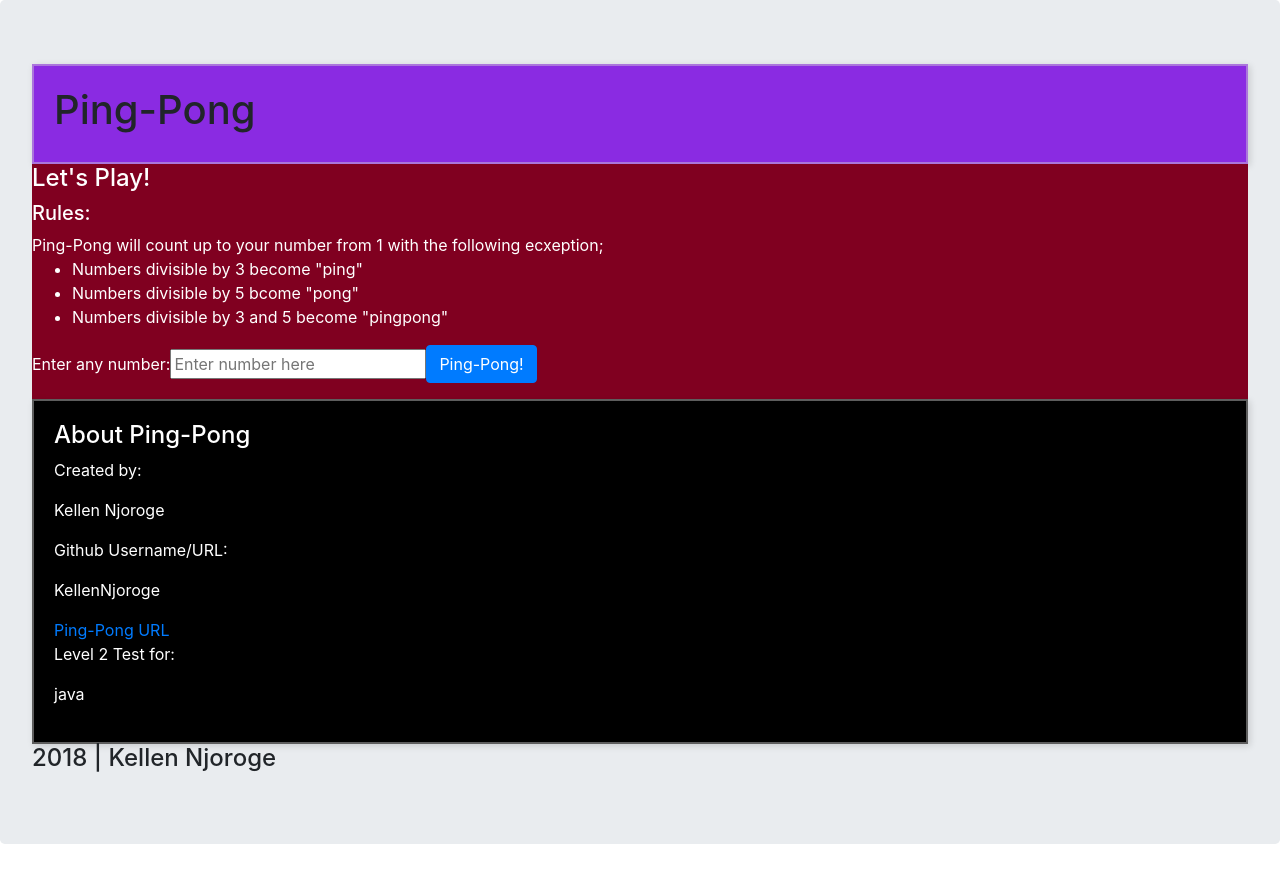
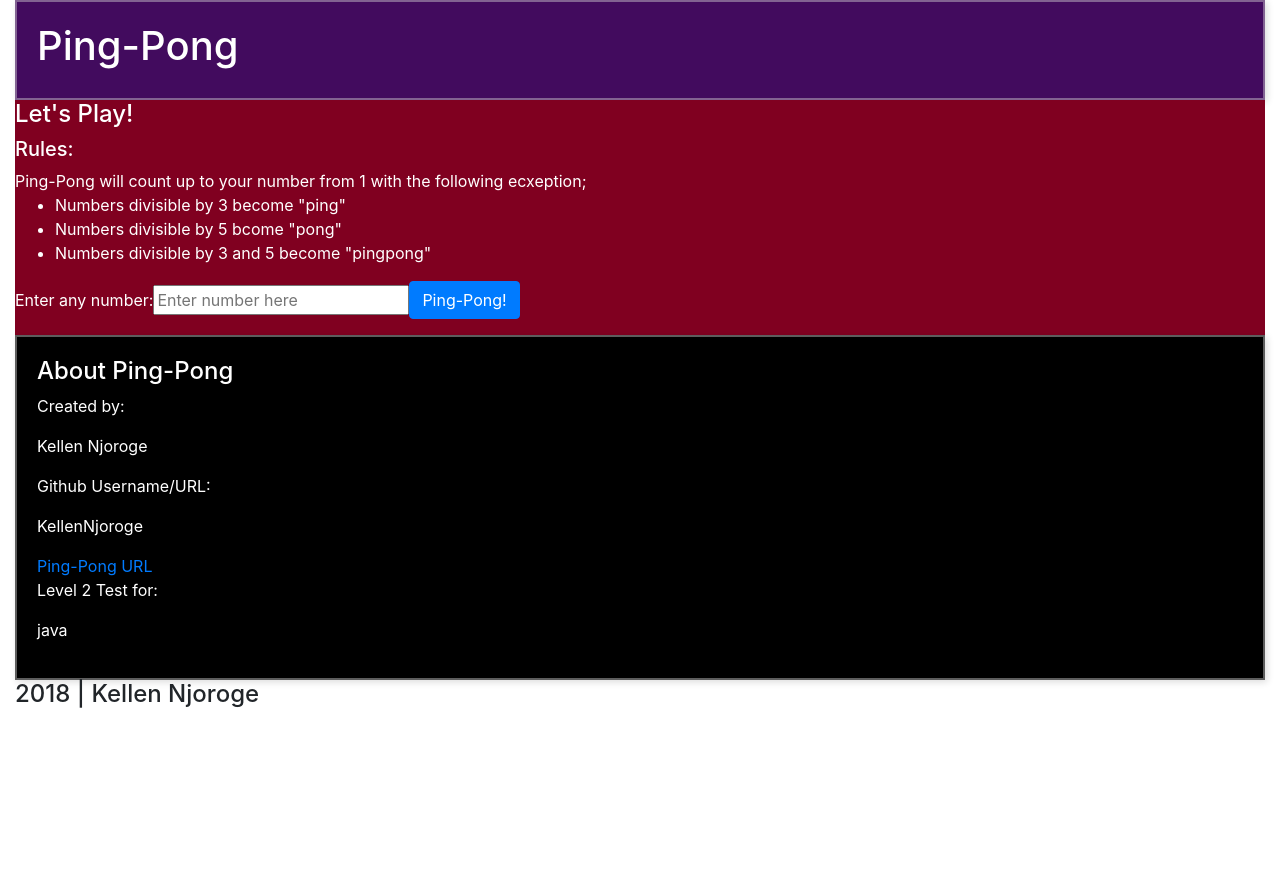
Before and after one commit to KellenNjoroge/Ping-Pong_Kellen, a plain HTML site: page index.html in a window 1280 px wide. After the commit the page ends 800 px from the top, so only its background shows below. Drawn offline with nearby package versions, Linux system fonts and the light colour scheme.

Commit message:
rectified classes

```diff
--- a/css/styles.css
+++ b/css/styles.css
@@ -2,7 +2,8 @@
     padding: 20px;
     border: 2px solid rgba(211, 211, 211, 0.44);
     box-shadow: 2px 2px 7px rgba(0, 0, 0, 0.14);
-    background-color: blueviolet;
+    background-color: rgb(66, 11, 94);
+    color:white;
 }
 .section-main {
   background-color: #800020;
--- a/index.html
+++ b/index.html
@@ -14,7 +14,7 @@
     <title>Document</title>
 </head>
 <body>
-    <div class = "jumbotron">
+    <div class = "container-fluid">
         <div class = "header">
             <h1>Ping-Pong</h1>
         </div>
```
